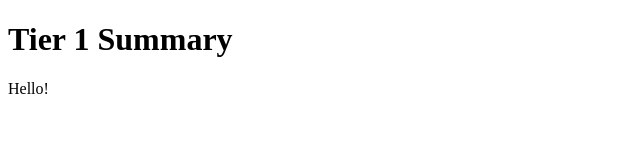
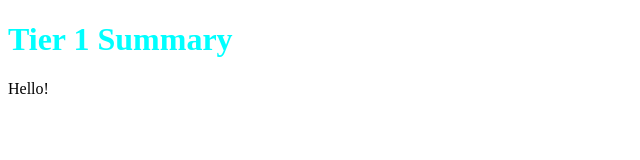
Before and after one commit to fnnelson/tier1-summary-video, a plain HTML site: page index.html in a window 1280 px wide. Shown: the whole page, without its empty margins (0-640 px from the left). Drawn offline with Linux system fonts and the light colour scheme.

Commit message:
brought in CSS file

```diff
--- a/index.html
+++ b/index.html
@@ -4,6 +4,8 @@
     <meta charset="UTF-8">
     <meta http-equiv="X-UA-Compatible" content="IE=edge">
     <meta name="viewport" content="width=device-width, initial-scale=1.0">
+    <!-- link the stylesheet -->
+    <link rel="stylesheet" href="main.css">
     <title>Tier 1 Summary</title>
 </head>
 <body>
--- /dev/null
+++ b/main.css
@@ -0,0 +1,3 @@
+h1 {
+    color: cyan;
+}
```
